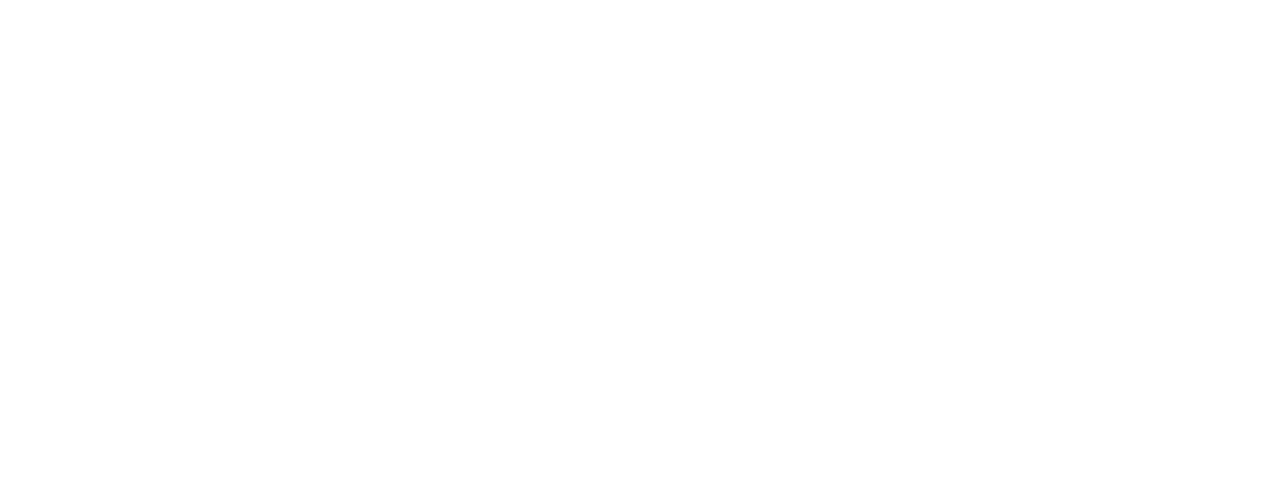
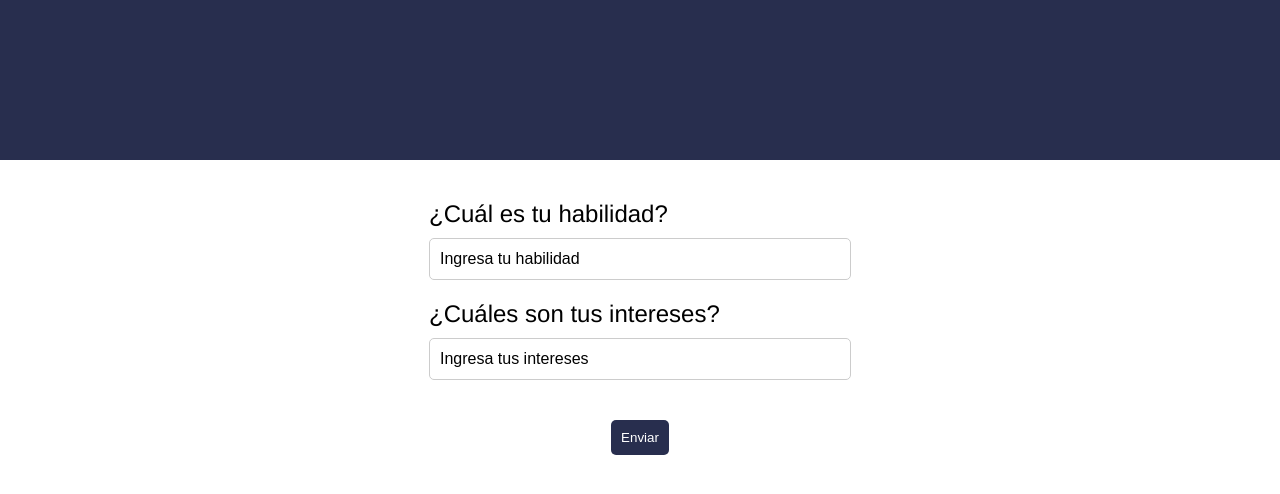
Before and after one commit to yesseli/frontend_pg, a React (Create React App) app: page /prediccion in a window 1280 px wide. Shown: the top 494 px of the page. Built offline with nearby package versions, Linux system fonts and the light colour scheme.

Commit message:
recomendacion basica

```diff
--- a/src/App.js
+++ b/src/App.js
@@ -10,7 +10,7 @@ function App() {
       <Switch>
         <Route exact path="/" component={Login} />
         <Route path="/home" component={Home} />
-        <Route path="/test" component={Test} />
+        <Route path="/prediccion" component={Test} />
       </Switch>
     </Router>
   );
--- a/src/components/Home.js
+++ b/src/components/Home.js
@@ -9,12 +9,12 @@ function Welcome() {
   const history = useHistory();
 
   const handleIniciarTest = () => {
-    history.push("/test"); // Redirige a la ruta "/test"
+    history.push("/prediccion");
   };
 
   return (
     <div className="container">
-      <div className='sidebar'>
+      <div className='sidebar-home'>
         <div className='logo-img'>
           <img src={logo} alt="li"/>
         </div>
--- a/src/components/Test.js
+++ b/src/components/Test.js
@@ -1,38 +1,59 @@
-import React from 'react';
+import React, { useState } from 'react';
+import axios from 'axios';
 import "./test.css"
 
 function Test() {
+  const [habilidad, setHabilidad] = useState('');
+  const [intereses, setIntereses] = useState('');
+  const [resultado, setResultado] = useState('');
+
+  const handleSubmit = (event) => {
+    event.preventDefault();
+
+    // Enviar los datos al backend para la predicción
+    axios.post('http://localhost:8000/prediccion', {
+      habilidades: habilidad,  // Corregir nombre de la variable
+      intereses: intereses
+    })
+    .then(response => {
+      // Obtener la respuesta del backend y actualizar el estado del resultado
+      setResultado(response.data['profesion predicha']);  // Corregir el nombre del campo
+    })
+    .catch(error => {
+      console.error('Error al obtener la predicción:', error);
+    });
+  };
+
   return (
+    <div className="page-container">
+      <div className="sidebar-test">
+        {/* Contenido del sidebar */}
+      </div>
+      <div className="content">
         <div className="form-container">
-      <form>
+          <form onSubmit={handleSubmit}>
             <div className="form-question">
-          <label htmlFor="question1">¿Qué asignaturas te gustan más?</label>
-          <input type="text" id="question1" placeholder="Respuesta"/>
+              <label>¿Cuál es tu habilidad?</label>
+              <input type="text" value={habilidad} onChange={(event) => setHabilidad(event.target.value)} placeholder="Ingresa tu habilidad"/>
             </div>
 
             <div className="form-question">
-          <label htmlFor="question2">¿Qué tipo de tareas o actividades disfrutas haciendo?</label>
-          <input type="text" id="question2" placeholder="Respuesta"/>
+              <label>¿Cuáles son tus intereses?</label>
+              <input type="text" value={intereses} onChange={(event) => setIntereses(event.target.value)} placeholder="Ingresa tus intereses"/>
             </div>
 
-        <div className="form-question">
-          <label htmlFor="question3">¿Qué habilidad crees que tienes y te gustaría seguir desarrollando?</label>
-          <input type="text" id="question3" placeholder="Respuesta"/>
-        </div>
-
-        <div className="form-question">
-          <label htmlFor="question4">¿Tienes algún interés que te gustaría incorporar en tu carrera profesional?</label>
-          <input type="text" id="question4" placeholder="Respuesta"/>
-        </div>
-
-        <div className="form-question">
-          <label htmlFor="question5">¿Qué tipo de ambiente de trabajo te atrae más?</label>
-          <input type="text" id="question5" placeholder="Respuesta"/>
-        </div>
-        <button className='btn-test'>
+            <button className='btn-test' type="submit">
               Enviar
             </button>
           </form>
+        </div>
+
+        {resultado && (
+          <div className="resultado-container">
+            <p>Tu carrera recomendada es: {resultado}</p>
+          </div>
+        )}
+      </div>
     </div>
   );
 }
--- a/src/components/home.css
+++ b/src/components/home.css
@@ -4,7 +4,7 @@
     height: 100vh;
   }
 
-  .sidebar {
+  .sidebar-home {
     background-color: #282E4E;
   }
 
--- a/src/components/login/Login.js
+++ b/src/components/login/Login.js
@@ -9,6 +9,7 @@ function Login() {
 
   const [email, setEmail] = useState("");
   const [password, setPassword] = useState("");
+  const [error, setError] = useState("");
 
   const handleSubmit = async (e) => {
     e.preventDefault();
@@ -31,7 +32,12 @@ function Login() {
       history.push("/home", { username });
     } catch (error) {
       console.error(error);
+      setError("Correo electrónico o contraseña incorrectos");
     }
+  };
+
+  const handleCloseError = () => {
+    setError("");
   };
 
   return (
@@ -62,6 +68,18 @@ function Login() {
           <p>¿No tienes una cuenta? Crea una ahora</p>
         </form>
       </div>
+      {error && (
+        <div className="modal">
+        <div className="modal-content">
+          <p className="error-message">{error}</p>
+          <div>
+            <button className="close-button" onClick={handleCloseError}>
+              x
+            </button>
+          </div>
+        </div>
+      </div>
+      )}
     </div>
   );
 }
--- a/src/components/login/login.css
+++ b/src/components/login/login.css
@@ -79,3 +79,44 @@ p {
   font-family: Arial, Helvetica, sans-serif;
   color: white;
 }
+
+.modal {
+  position: fixed;
+  top: 0;
+  left: 0;
+  width: 100%;
+  height: 100%;
+  background-color: rgba(0, 0, 0, 0.5);
+  display: flex;
+  align-items: center;
+  justify-content: center;
+  z-index: 9999;
+}
+
+.modal-content {
+  border: 1px solid #dbe1e4;
+  background-color:#dbe1e4;
+  padding: 20px;
+  border-radius: 5px;
+  width: 200px;
+  box-shadow: 4px 4px 4px rgba(180, 180, 180, 0.6);
+  display: flex;
+  justify-content: center;
+  align-items: center;
+}
+
+.error-message {
+  margin-bottom: 10px;
+  font-size: 16px;
+}
+
+.close-button {
+  background-color: #282E4E;
+  color: white;
+  border: none;
+  padding: 8px 16px;
+  font-size: 16px;
+  border-radius: 5px;
+  cursor: pointer;
+  background-size: cover;
+}
--- a/src/components/test.css
+++ b/src/components/test.css
@@ -1,18 +1,31 @@
+.page-container {
+  display: flex;
+  flex-direction: column;
+  height: 100vh;
+}
+
+.sidebar-test {
+  height: 20vh;
+  background-color: #282E4E;
+}
+
+.content {
+  flex-grow: 1;
+  background-color: #fff;
+}
+
 .form-container {
-    border: 1px solid #dbe1e4;
-    background-color:#dbe1e4;
-    padding: 20px;
-    border-radius: 5px;
-    width: 600px;
-    margin-top:100px;
-    margin-left: 500px;
-    box-shadow: 4px 4px 4px rgba(180, 180, 180, 0.6);
-  }
+  margin: auto;
+  max-width: 400px;
+  padding: 20px;
+}
 
-  .form-question {
-    margin-bottom: 10px;
+.form-question {
+  margin-bottom: 10px;
+  font-family: 'Franklin Gothic Medium', 'Arial Narrow', Arial, sans-serif;
+  font-size: 1px;
+}
 
-  }
 
   label {
     display: flex;
```
Lines whose indentation alone changed are shown as unchanged.
